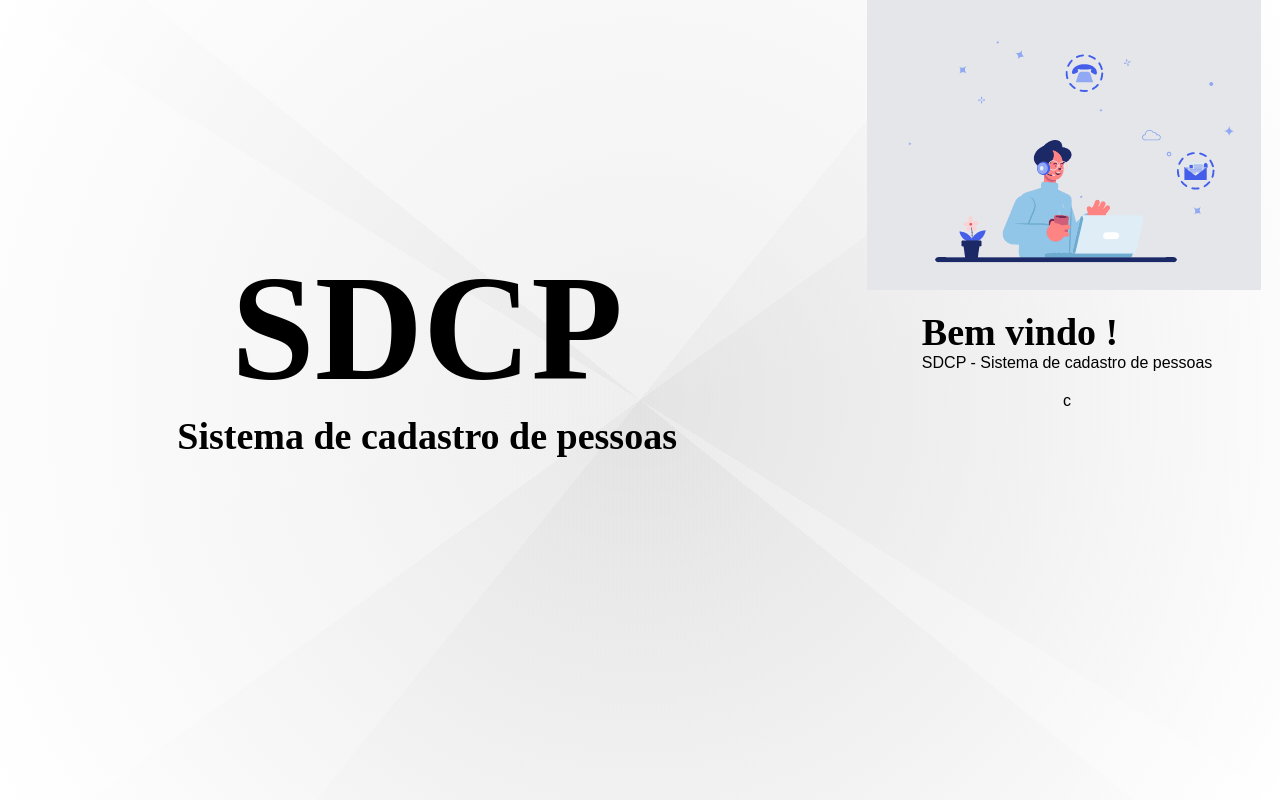
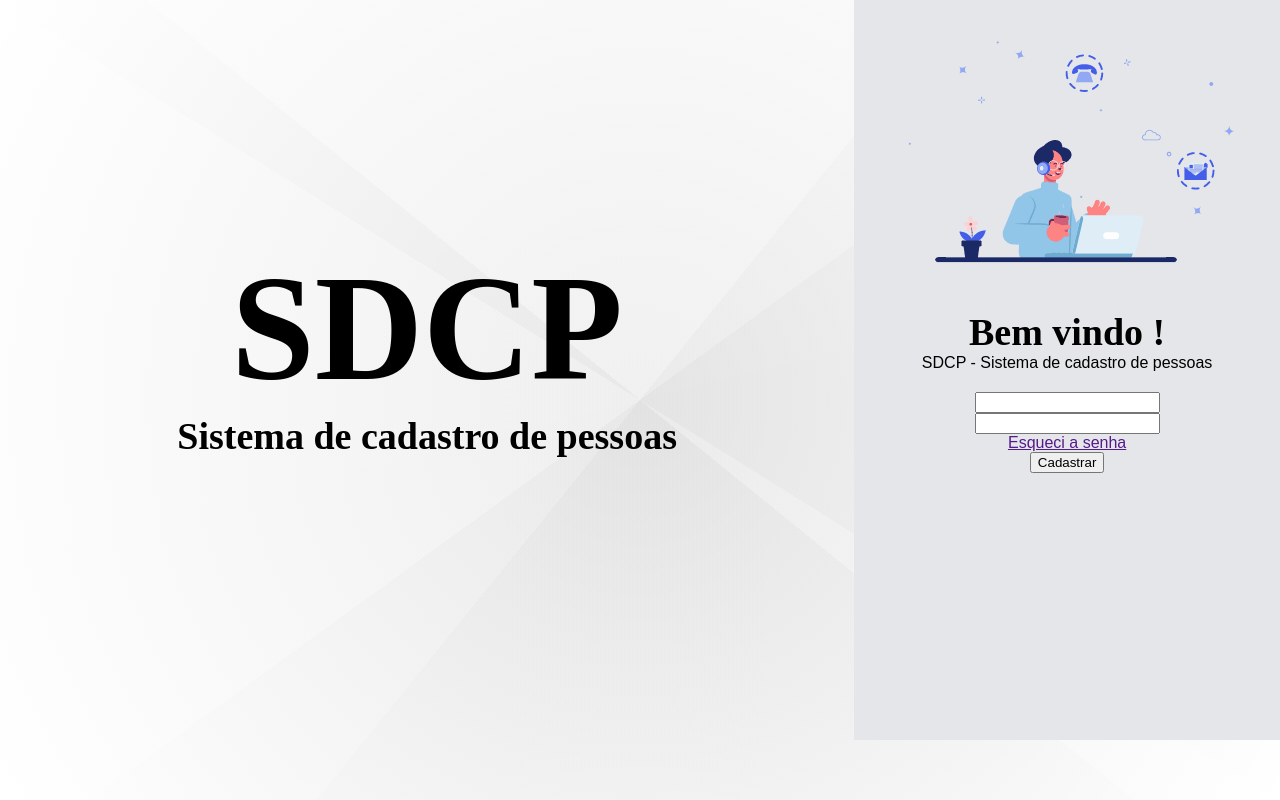
Before and after one commit to ViniciusBitencourt98/TelaCadastro, a PHP site: page /login.php in a window 1280 px wide. Run offline with PHP 8.4, Linux system fonts and the light colour scheme.

Commit message:
Iniciando codding da tela de login

```diff
--- a/css/style.css
+++ b/css/style.css
@@ -437,6 +437,7 @@ body{
         flex-direction: column;
         align-items: center;
         gap: 20px;
+        background-color: #E5E6E9;
     }
     @import url('https://fonts.googleapis.com/css2?family=MerriweatherSans&display=swap');
     .container-nome-principal{
@@ -465,3 +466,15 @@ body{
         font-size: 38px;
         font-weight: 600;
     }
+    .container-bemvindo{
+        display: flex;
+        flex-direction: column;
+        justify-content: center;
+        align-items: center;
+    }
+    .container-input form{
+        display: flex;
+        flex-direction: column;
+        justify-content: center;
+        align-items: center;
+    }
--- a/login.php
+++ b/login.php
@@ -10,6 +10,13 @@
             <div class="container-nome-bemvindo">Bem vindo !</div>
             <div>SDCP - Sistema de cadastro de pessoas</div>
         </div>
-        <div>c</div>
+        <div class="container-input">
+            <form action="?page=salvar">
+                <input type="text" required>
+                <input type="password" required>
+                <a href="">Esqueci a senha</a>
+                <button type="submit" class="">Cadastrar</button>
+            </form>
+        </div>
     </div>
 </div>
```
